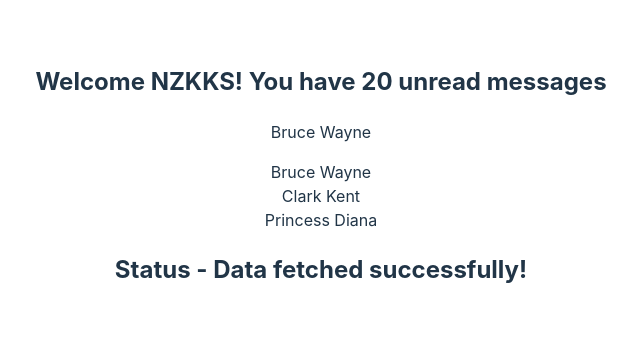
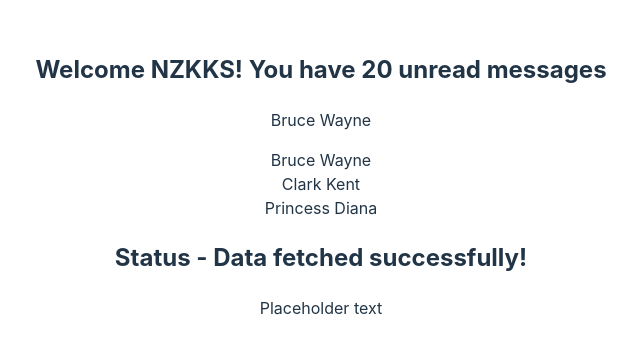
Before and after one commit to nzkks/react-typescript, a React (Vite) app: page / in a window 1280 px wide. Shown: the part 224-576 px from the top of the page, without its empty margins (319-959 px from the left). Built offline with nearby package versions, Linux system fonts and the light colour scheme.

Commit message:
handle children (content) in props

```diff
--- a/src/App.tsx
+++ b/src/App.tsx
@@ -1,5 +1,6 @@
 import './App.css';
 import { Greet } from './components/props/Greet';
+import { Heading } from './components/props/Heading';
 import { Person } from './components/props/Person';
 import { PersonList } from './components/props/PersonList';
 import { Status } from './components/props/Status';
@@ -31,6 +32,7 @@
       <Person name={personName} />
       <PersonList names={nameList} />
       <Status status="success" />
+      <Heading>Placeholder text</Heading>
     </>
   );
 }
--- /dev/null
+++ b/src/components/props/Heading.tsx
@@ -0,0 +1,7 @@
+type HeadingProps = {
+  children: string;
+};
+
+export const Heading = (props: HeadingProps) => {
+  return <div>{props.children}</div>;
+};
```
